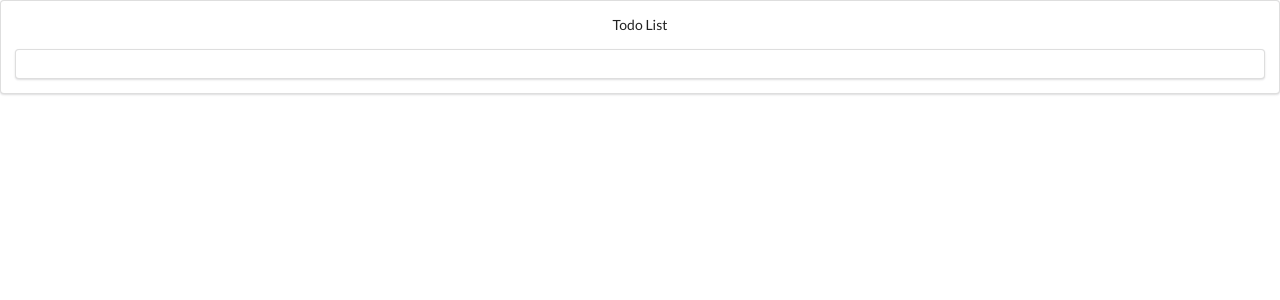
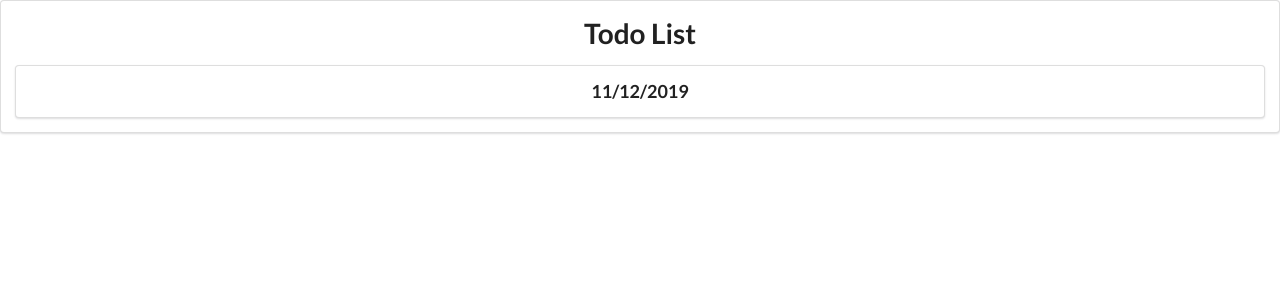
Before and after one commit to minhajspace/ToDo-list, a React (Create React App) app: page / in a window 1280 px wide. Shown: the top 300 px of the page. Built offline with nearby package versions, Linux system fonts and the light colour scheme.

Commit message:
adding date

```diff
--- a/src/App.js
+++ b/src/App.js
@@ -1,12 +1,18 @@
 import React from "react";
-import InputTodo from './InputTodo'
+import Todoinput from './InputTodo'
+
+
+let today = new Date().toLocaleDateString()
+
 
 class App extends React.Component {
+
+
   render() {
     return <div className="ui segment">
-      <center>Todo List</center>
+      <center><h1>Todo List</h1></center>
       <div className="ui segment">
-
+        <center><h3>{today}</h3></center>
       </div>
     </div>;
   }
--- a/src/InputTodo.js
+++ b/src/InputTodo.js
@@ -1,6 +1,6 @@
 import React from 'react'
 
-class InputTodo extends React.Component {
+class Todoinput extends React.Component {
     render() {
         return (
             <div></div>
@@ -8,4 +8,4 @@ class InputTodo extends React.Component {
     }
 }
 
-export default InputTodo;
+export default Todoinput;
```
